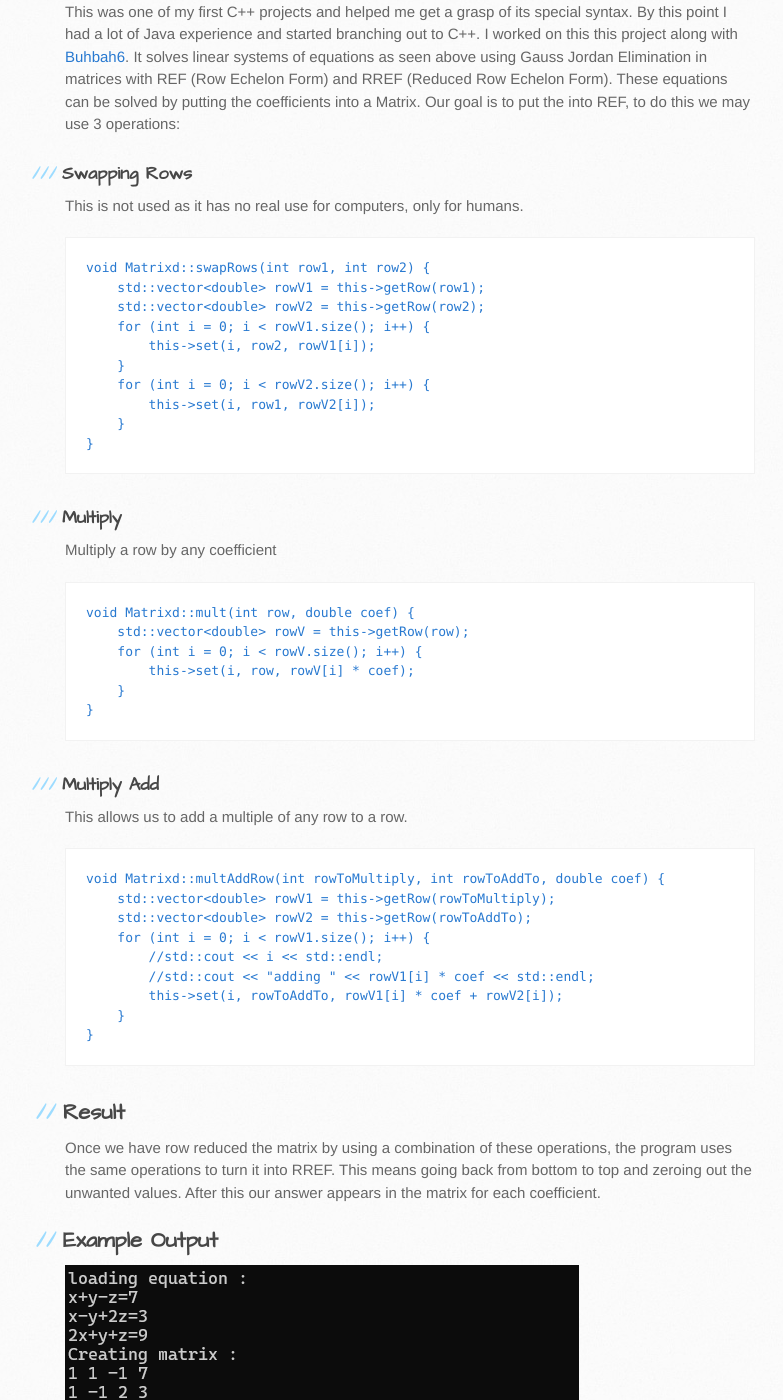
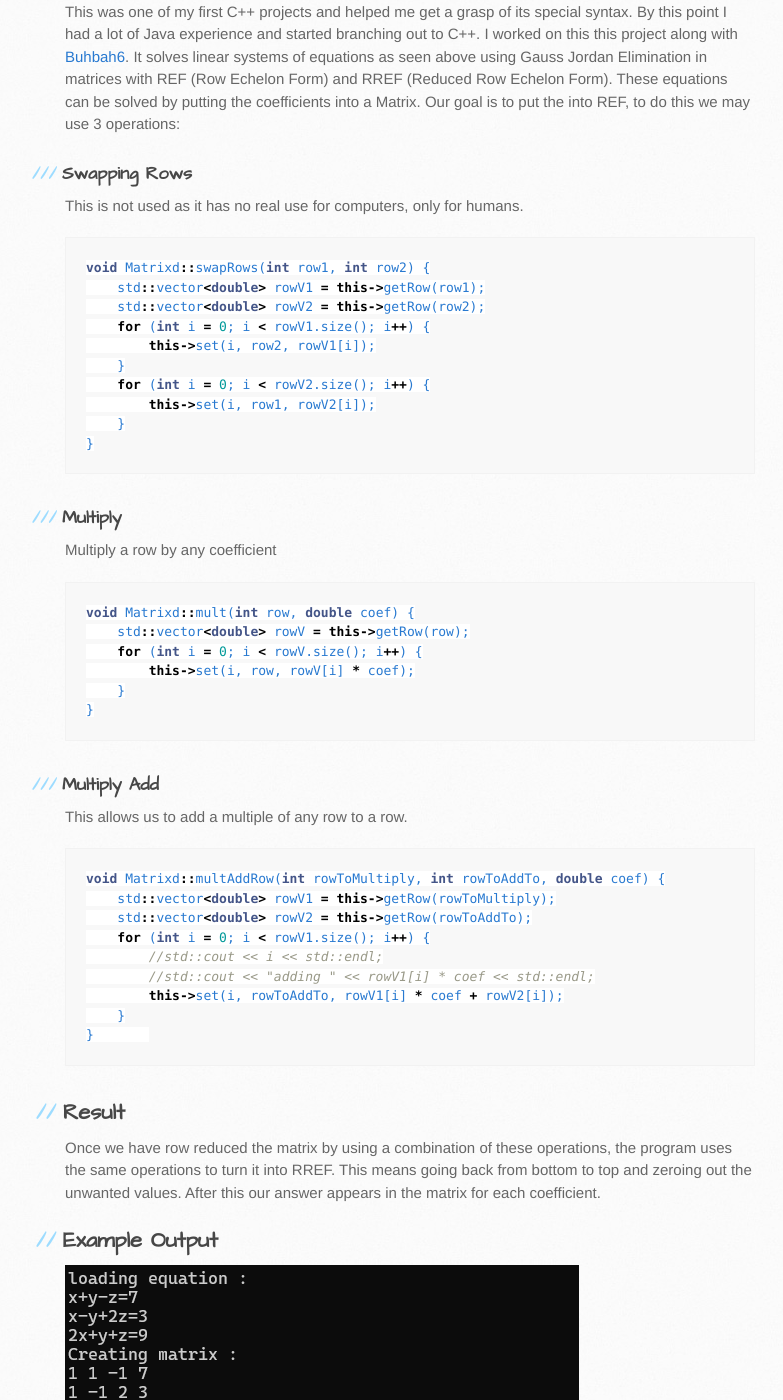
Before and after one commit to Hypericat/Hypericat.github.io, a Jekyll site: the page built from LinearAlgebraSolver.md, in a window 1280 px wide and 1400 px high, scrolled down 698 px. Shown: the whole window, without its empty margins (105-888 px from the left). Built offline with Jekyll 4.4.1, drawn with Linux system fonts in a browser that asks for light colours; our own code applies the rules of GitHub Pages for plain Markdown files.

Commit message:
Auto push

````diff
--- a/LinearAlgebraSolver.md
+++ b/LinearAlgebraSolver.md
@@ -10,7 +10,7 @@ This was one of my first C++ projects and helped me get a grasp of its special s
 
 ### Swapping Rows
 This is not used as it has no real use for computers, only for humans.
-```C++
+```cpp
 void Matrixd::swapRows(int row1, int row2) {
     std::vector<double> rowV1 = this->getRow(row1);
     std::vector<double> rowV2 = this->getRow(row2);
@@ -26,7 +26,7 @@ void Matrixd::swapRows(int row1, int row2) {
 
 ### Multiply
 Multiply a row by any coefficient
-```C++
+```cpp
 void Matrixd::mult(int row, double coef) {
     std::vector<double> rowV = this->getRow(row);
     for (int i = 0; i < rowV.size(); i++) {
@@ -37,7 +37,7 @@ void Matrixd::mult(int row, double coef) {
 
 ### Multiply Add
 This allows us to add a multiple of any row to a row.
-```C++
+```cpp
 void Matrixd::multAddRow(int rowToMultiply, int rowToAddTo, double coef) {
     std::vector<double> rowV1 = this->getRow(rowToMultiply);
     std::vector<double> rowV2 = this->getRow(rowToAddTo);
````
